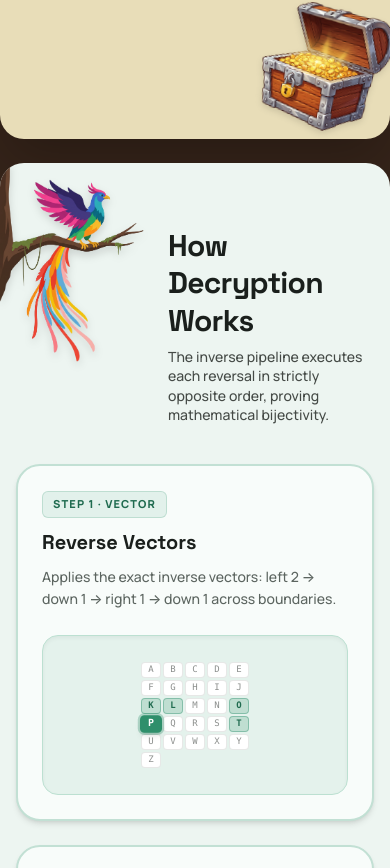
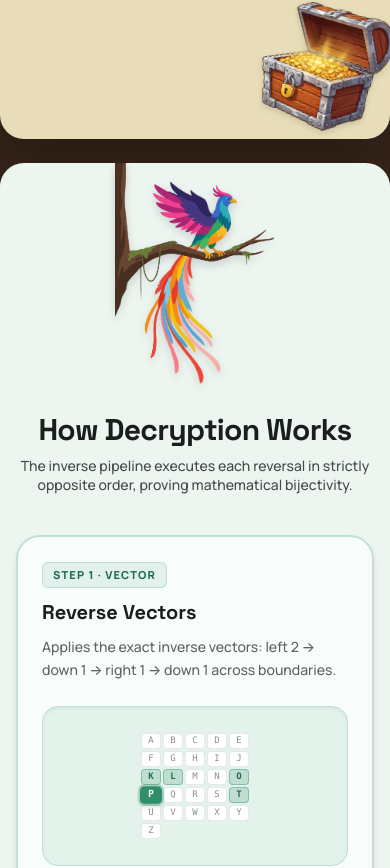
Before and after one commit to Dukeabaddon/Enigma-Isle, a React (Vite) app: page / in a window 390 px wide. Shown: the part 4002-4870 px from the top of the page. Built offline with nearby package versions, Linux system fonts and the light colour scheme.

Commit message:
fix(ui): mobile seam paint + Adarna top-center on decrypt
Apply -1px overlap and same-color box-shadow hairline fix.
Pin mobile Adarna to top center of decrypt section; text below.

```diff
--- a/src/App.tsx
+++ b/src/App.tsx
@@ -13,8 +13,8 @@ export default function App() {
         <HeroWorkbench />
         <AboutSection />
         <StepCards />
-        {/* One cream plate — kills brown hairline between TryAgain ↔ footer island */}
-        <div className="bg-[#eaddbf]">
+        {/* Cream plate overlaps decrypt 1px on mobile (subpixel seam fix) */}
+        <div className="bg-[#eaddbf] seam-overlap">
           <TryAgain />
           <Footer />
         </div>
--- a/src/components/close/TryAgain.tsx
+++ b/src/components/close/TryAgain.tsx
@@ -9,7 +9,7 @@ export default function TryAgain() {
   };
 
   return (
-    <section className="relative bg-gradient-to-b from-[#EDF5F1] via-[#eaddbf] to-[#eaddbf] py-20 sm:py-28 px-4 sm:px-6 overflow-hidden text-center">
+    <section className="relative bg-gradient-to-b from-[#EDF5F1] via-[#eaddbf] to-[#eaddbf] py-20 sm:py-28 px-4 sm:px-6 overflow-hidden text-center seam-paint-cream">
       <div className="absolute top-1/2 left-1/2 -translate-x-1/2 -translate-y-1/2 w-96 h-96 sm:w-[500px] sm:h-[500px] bg-[#eaddbf]/90 rounded-full blur-3xl pointer-events-none" />
 
       <h2 className="sr-only">Interactive Cipher Workbench — Unlock the Island Cipher</h2>
--- a/src/components/journey/StepCards.tsx
+++ b/src/components/journey/StepCards.tsx
@@ -246,20 +246,28 @@ export default function StepCards() {
       {/* S4 — How Decryption Works (Tasks 13, 14, 15, 16, 17, 18) */}
       <section
         id="decrypt-journey"
-        className="relative bg-[#EDF5F1] text-ink pt-16 sm:pt-24 pb-20 sm:pb-28 px-4 sm:px-6 scroll-mt-20 overflow-hidden rounded-t-3xl sm:rounded-t-[40px]"
+        className="relative bg-[#EDF5F1] text-ink pt-16 sm:pt-24 pb-20 sm:pb-28 px-4 sm:px-6 scroll-mt-20 overflow-hidden rounded-t-3xl sm:rounded-t-[40px] seam-paint-mint"
       >
-        {/* Adarna flush left — full size; text clears via pl on mobile */}
+        {/* Mobile: Adarna pinned top-center of section */}
         <img
           src="/images/adarna.webp"
           alt="Ibong Adarna on a branch"
-          className="pointer-events-none absolute left-0 top-0 z-20 w-36 sm:w-44 lg:w-52 xl:w-60 h-auto max-w-none select-none object-contain object-left-top drop-shadow-lg"
+          className="pointer-events-none absolute left-1/2 top-0 z-20 w-40 -translate-x-1/2 h-auto max-w-none select-none object-contain drop-shadow-lg sm:hidden"
+          width={1649}
+          height={2277}
+        />
+        {/* Desktop: Adarna flush left */}
+        <img
+          src="/images/adarna.webp"
+          alt="Ibong Adarna on a branch"
+          className="pointer-events-none absolute left-0 top-0 z-20 hidden sm:block w-44 lg:w-52 xl:w-60 h-auto max-w-none select-none object-contain object-left-top drop-shadow-lg"
           width={1649}
           height={2277}
         />
 
         <div className="max-w-6xl mx-auto relative z-10">
-          {/* Mobile: text only — bird is absolute left */}
-          <div className="sm:hidden pl-[9.5rem] mb-10 space-y-2 text-left min-h-[9rem]">
+          {/* Mobile: text below top-centered bird */}
+          <div className="sm:hidden mb-10 pt-[11.5rem] space-y-2 text-center">
             <h2 className="font-display font-black text-3xl text-ink tracking-tight leading-tight">
               How Decryption Works
             </h2>
@@ -268,7 +276,7 @@ export default function StepCards() {
             </p>
           </div>
 
-          {/* sm+: centered header */}
+          {/* sm+: centered header + absolute Adarna */}
           <div className="hidden sm:block text-center max-w-2xl mx-auto mb-14 space-y-3">
             <h2 className="font-display font-black text-3xl sm:text-5xl text-ink tracking-tight">
               How Decryption Works
--- a/src/components/layout/Footer.tsx
+++ b/src/components/layout/Footer.tsx
@@ -7,12 +7,8 @@ export default function Footer() {
 
   return (
     <footer className="relative bg-[#0f1911] text-white/80 overflow-hidden">
-      {/* Cream under island — mobile: 1px overlap + 2px cream cap hides subpixel hairline only */}
-      <div className="relative w-full overflow-hidden leading-none select-none bg-[#eaddbf] max-sm:-mt-px">
-        <div
-          className="sm:hidden absolute inset-x-0 top-0 h-0.5 bg-[#eaddbf] z-[1] pointer-events-none"
-          aria-hidden
-        />
+      {/* Island: cream under + mobile seam paint into dark footer */}
+      <div className="relative w-full overflow-hidden leading-none select-none bg-[#eaddbf] seam-overlap seam-paint-footer">
         <img
           src="/images/footer-island.webp"
           alt=""
--- a/src/index.css
+++ b/src/index.css
@@ -35,6 +35,27 @@
 }
 
 @layer utilities {
+  /*
+    Mobile subpixel hairlines: fractional DPR leaves 1px gaps; parent
+    #342319 peeks through. Fix = -1px overlap + same-color 1px shadow.
+  */
+  @media (max-width: 639px) {
+    .seam-overlap {
+      margin-top: -1px;
+      position: relative;
+      z-index: 1;
+    }
+    .seam-paint-mint {
+      box-shadow: 0 1px 0 0 #edf5f1;
+    }
+    .seam-paint-cream {
+      box-shadow: 0 1px 0 0 #eaddbf;
+    }
+    .seam-paint-footer {
+      box-shadow: 0 1px 0 0 #0f1911;
+    }
+  }
+
   .parchment-paper {
     border-style: solid;
     border-width: 24px;
```
